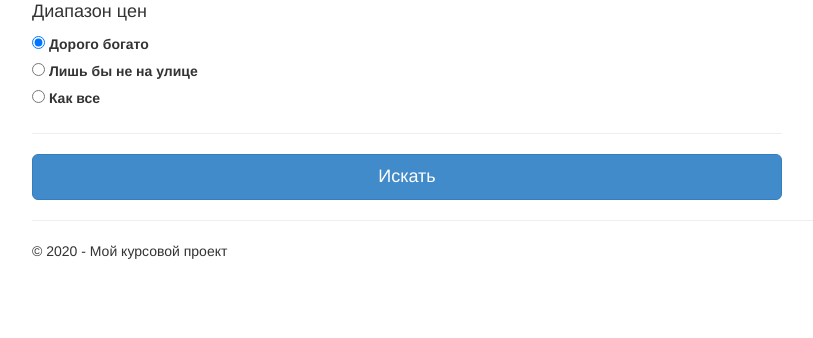
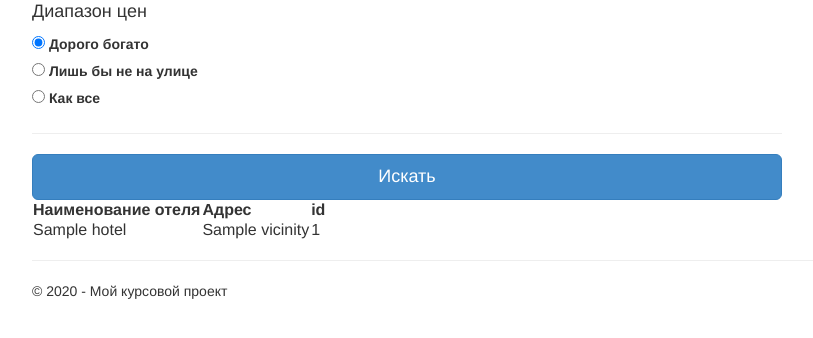
Before and after one commit to franky4p/travel_cost, a Django app: template travel_cost/f_test/templates/index.html in a window 1280 px wide. Shown: the part 262-600 px from the top of the page, without its empty margins (38-851 px from the left). Run offline with Django 3.2, Linux system fonts and the light colour scheme; the template is opened without the code that fills it: most values are stand-ins (such as "Sample title", 1, 10 or a date in 2020); some libraries are stand-ins or nearby versions.

Commit message:
Пилим дальше

```diff
--- a/travel_cost/app/templates/app/index.html
+++ b/travel_cost/app/templates/app/index.html
@@ -3,7 +3,7 @@
 {% block content %}
 
 <div class="jumbotron">
-    <h1>Hi</h1>
+    <h1> Всем привет.</h1>
 </div>
 
 <div class="row">
--- a/travel_cost/app/templates/app/layout.html
+++ b/travel_cost/app/templates/app/layout.html
@@ -36,6 +36,9 @@
 
     <div class="container body-content">
         {% block content %}{% endblock %}
+
+        {% block table %}{% endblock %}
+
                 <hr/>
                 <footer>
                     <p>&copy; {{ year }} - Мой курсовой проект</p>
--- a/travel_cost/f_test/templates/index.html
+++ b/travel_cost/f_test/templates/index.html
@@ -60,3 +60,19 @@
                 </div>
             </div>
 {% endblock %}
+
+{% block table %}
+    <table>
+    <th>Наименование отеля</th>
+    <th>Адрес</th>
+    <th>id</th>
+
+    {% for hotel in hotels %}
+        <tr>
+        <td>{{hotel.name}}</td>
+        <td>{{hotel.vicinity}}</td>
+        <td>{{hotel.place_id}}</td>
+        </tr>
+    {% endfor %}
+    </table>
+{% endblock %}
--- a/travel_cost/travel_cost/settings.py
+++ b/travel_cost/travel_cost/settings.py
@@ -22,6 +22,8 @@ BASE_DIR = os.path.dirname(os.path.dirname(os.path.abspath(__file__)))
 
 # SECURITY WARNING: keep the secret key used in production secret!
 SECRET_KEY = '810e4fca-9636-43fa-8d1f-2621947d17c1'
+
+GOOGLE_API = "AIzaSyA-SBdE5Qx0VzTHt1TICGb3mJ7kMm1xIRE"
 
 # SECURITY WARNING: don't run with debug turned on in production!
 DEBUG = True
```
Also changed, not shown: travel_cost/app/utils.py (added, +22 -0 lines), travel_cost/f_test/views.py (+6 -1 lines), travel_cost/f_test/models.py (line endings or trailing spaces), 2 other files.
